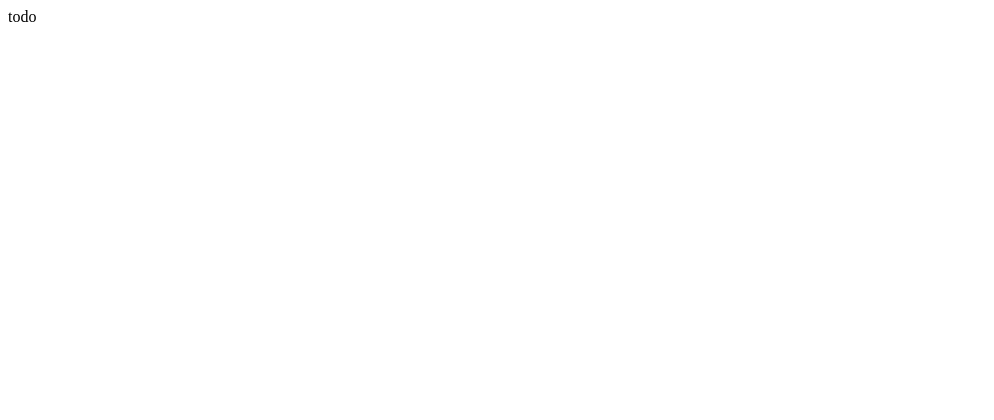
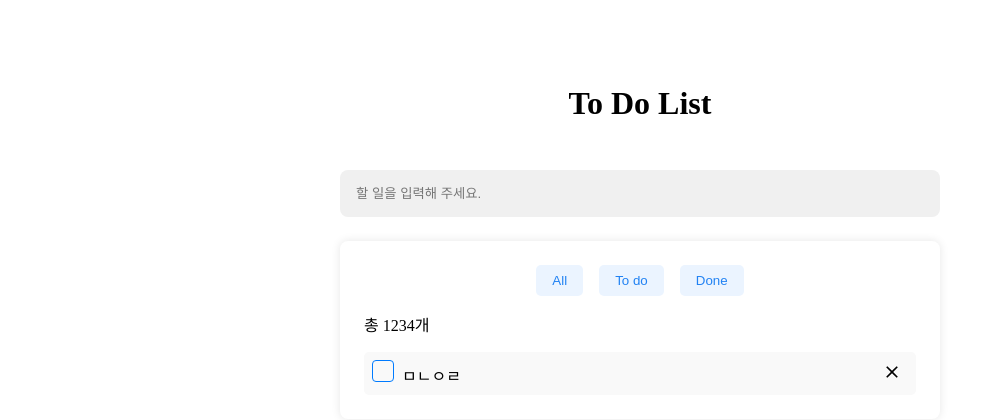
Before and after one commit to asj8000/myfair-todos, a Next.js app: page / in a window 1280 px wide. Shown: the top 420 px of the page, without its empty margins (0-994 px from the left). Built offline with nearby package versions, Linux system fonts and the light colour scheme.

Commit message:
feature basic layout for TodoListPage

```diff
--- a/src/app/page.tsx
+++ b/src/app/page.tsx
@@ -1,5 +1,5 @@
 import React from "react";
-import TodoUserListPage from "../components/pages/TodoUserListPage";
+import TodoUserListPage from "../components/pages/TodoListPage";
 
 interface Props {}
 
--- /dev/null
+++ b/src/components/pages/TodoListPage.tsx
@@ -0,0 +1,164 @@
+"use client";
+import React, { useState } from "react";
+import styled from "@emotion/styled";
+
+interface Props {}
+
+const TodoListPage = ({}: Props) => {
+  const [task, setTask] = useState("");
+
+  return (
+    <PageContainer>
+      <Title>To Do List</Title>
+      <ContentWrapper>
+        <TaskInput
+          type="text"
+          value={task}
+          onChange={(e) => setTask(e.target.value)}
+          placeholder="할 일을 입력해 주세요."
+        />
+        <TaskBox>
+          <Tabs>
+            <Tab>All</Tab>
+            <Tab>To do</Tab>
+            <Tab>Done</Tab>
+          </Tabs>
+          <TaskCount>총 1234개</TaskCount>
+          <TaskList>
+            <TaskItem>
+              <TaskContent>
+                <label>
+                  <HiddenCheckbox type="checkbox" />
+                  <StyledCheckbox />
+                  <TaskText>ㅁㄴㅇㄹ</TaskText>
+                </label>
+              </TaskContent>
+              <RemoveButton>
+                <RemoveIcon src="/images/Close.svg" alt="delete" />
+              </RemoveButton>
+            </TaskItem>
+          </TaskList>
+        </TaskBox>
+      </ContentWrapper>
+    </PageContainer>
+  );
+};
+
+export default TodoListPage;
+
+const PageContainer = styled.div`
+  display: flex;
+  flex-direction: column;
+  align-items: center;
+  max-width: 600px;
+  margin: 4rem auto;
+  padding: 0 1rem;
+`;
+
+const Title = styled.h1`
+  font-size: 2rem;
+  font-weight: bold;
+  margin-bottom: 3rem;
+`;
+
+const ContentWrapper = styled.div`
+  width: 100%;
+  display: flex;
+  flex-direction: column;
+  gap: 1.5rem;
+`;
+
+const TaskInput = styled.input`
+  width: 100%;
+  padding: 1rem;
+  border: none;
+  border-radius: 8px;
+  background: #f0f0f0;
+  box-sizing: border-box;
+`;
+
+const Tabs = styled.div`
+  display: flex;
+  justify-content: center;
+  gap: 1rem;
+  margin-bottom: 1rem;
+`;
+
+const Tab = styled.button`
+  padding: 0.5rem 1rem;
+  border: none;
+  border-radius: 5px;
+  background: #ebf4ff;
+  color: #2182f3;
+  cursor: pointer;
+`;
+
+const TaskCount = styled.div`
+  margin-bottom: 1rem;
+  font-size: 1rem;
+`;
+
+const TaskBox = styled.div`
+  width: 100%;
+  background: #fff;
+  padding: 1.5rem;
+  box-shadow: 0 0 10px rgba(0, 0, 0, 0.1);
+  border-radius: 8px;
+  box-sizing: border-box;
+`;
+
+const TaskList = styled.ul`
+  list-style: none;
+  padding: 0;
+  margin: 0;
+  display: flex;
+  flex-direction: column;
+  gap: 1rem;
+  width: 100%;
+  box-sizing: border-box;
+`;
+
+const TaskItem = styled.li`
+  display: flex;
+  justify-content: space-between;
+  align-items: center;
+  padding: 0.5rem;
+  background: #f9f9f9;
+  border-radius: 5px;
+`;
+
+const TaskContent = styled.div`
+  display: flex;
+  align-items: center;
+`;
+
+const HiddenCheckbox = styled.input`
+  display: none;
+`;
+
+const StyledCheckbox = styled.span`
+  width: 20px;
+  height: 20px;
+  border: 1px solid #007bff;
+  border-radius: 4px;
+  display: inline-flex;
+  align-items: center;
+  justify-content: center;
+  margin-right: 0.5rem;
+  cursor: pointer;
+`;
+
+const TaskText = styled.span`
+  font-size: 1rem;
+`;
+
+const RemoveButton = styled.button`
+  border: none;
+  background: none;
+  cursor: pointer;
+`;
+
+const RemoveIcon = styled.img`
+  width: 20px;
+  height: 20px;
+`;
--- a/src/components/pages/TodoUserListPage.tsx
+++ /dev/null
@@ -1,17 +0,0 @@
-"use client";
-import React from "react";
-import styled from "@emotion/styled";
-
-const Container = styled.div``;
-
-interface Props {}
-
-const TodoUserListPage = ({}: Props) => {
-  return (
-    <Container>
-      <div>todo</div>
-    </Container>
-  );
-};
-
-export default TodoUserListPage;
```
Also changed, not shown: 1 other file (tests, documents, lock files or other folders).
